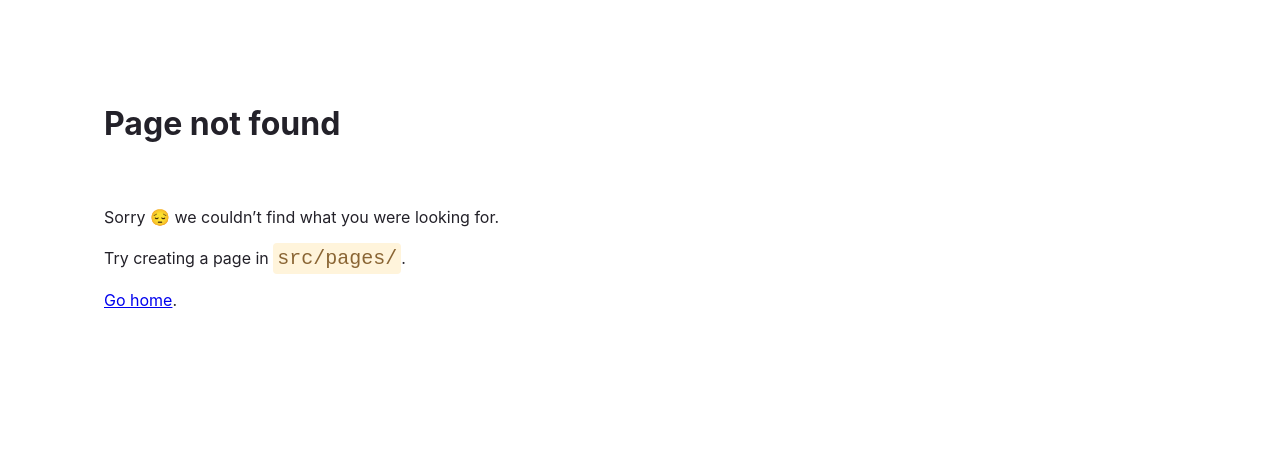
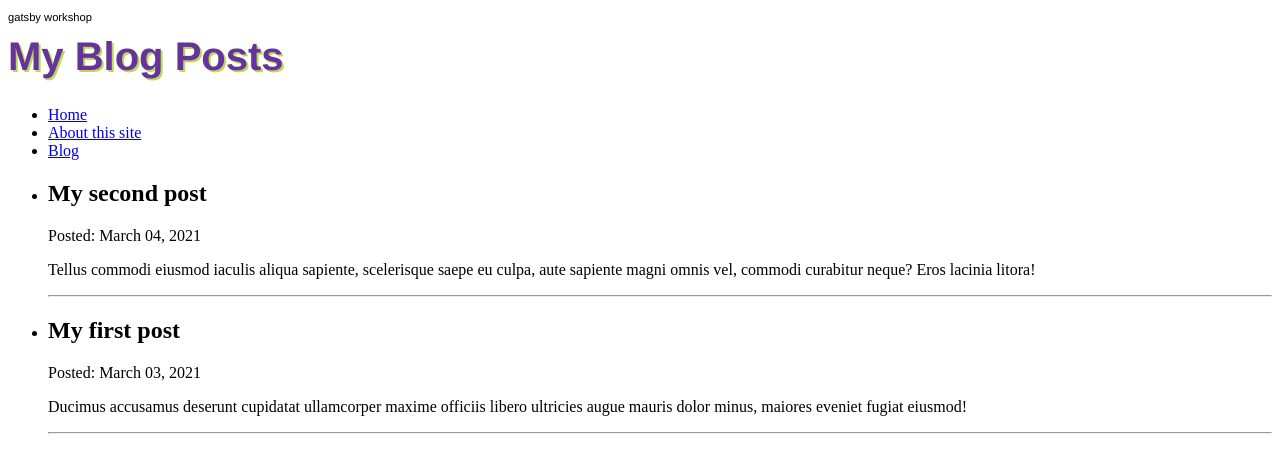
Before and after one commit to kryp71c/gatsby-workshop, a Gatsby site: page /blog in a window 1280 px wide. Before the commit this address had no page. Built offline with nearby package versions, Linux system fonts and the light colour scheme; Gatsby itself is replaced by a stand-in of ours.

Commit message:
add blog posts

```diff
--- /dev/null
+++ b/blog/my-first-post.mdx
@@ -0,0 +1,6 @@
+---
+title: "My first post"
+date: "2021-03-03"
+---
+
+Ducimus accusamus deserunt cupidatat ullamcorper maxime officiis libero ultricies augue mauris dolor minus, maiores eveniet fugiat eiusmod!
--- /dev/null
+++ b/blog/my-second-post.mdx
@@ -0,0 +1,6 @@
+---
+title: "My second post"
+date: "2021-03-04"
+---
+
+Tellus commodi eiusmod iaculis aliqua sapiente, scelerisque saepe eu culpa, aute sapiente magni omnis vel, commodi curabitur neque? Eros lacinia litora!
--- a/gatsby-config.js
+++ b/gatsby-config.js
@@ -11,10 +11,10 @@ module.exports = {
     {
       resolve: "gatsby-source-filesystem",
       options: {
-        name: "pages",
-        path: "./src/pages/",
+        name: "posts",
+        path: `${__dirname}/blog/`
+        ,
       },
-      __key: "pages",
     },
   ],
 };
--- a/src/components/layout.js
+++ b/src/components/layout.js
@@ -22,6 +22,7 @@ const Layout = ( { children, pageTitle } ) => {
         <ul className={siteNav}>
           <li className={siteNavItem}><Link to='/'>Home</Link></li>
           <li className={siteNavItem}><Link to='/about'>About this site</Link></li>
+          <li className={siteNavItem}><Link to="/blog">Blog</Link></li>
         </ul>
       </nav>
       { children }
--- a/src/components/layout.module.css
+++ b/src/components/layout.module.css
@@ -3,10 +3,11 @@
   font-size: 0.7em
 }
 .title {
-  color: #bada55;
-  text-shadow: 2px 2px #663399;
+  color: #663399;
+  text-shadow: 2px 2px #bada55;
   font-size: 2.5rem;
   font-family: Helvetica, Arial, sans-serif;
+  margin-top: 0;
 }
 .site-nav {
   width: 100%;
--- /dev/null
+++ b/src/pages/blog.js
@@ -0,0 +1,41 @@
+import React from "react"
+import Layout from "../components/layout"
+import { graphql } from "gatsby"
+import { MDXRenderer } from "gatsby-plugin-mdx"
+
+const BlogPage = ({data}) => {
+  return (
+    <Layout pageTitle="My Blog Posts">
+      <ul>
+        { data.allMdx.nodes.map(node => {
+          return (
+            <li key={node.frontmatter.title}>
+              <article>
+                <h2 className="blogTitle">{node.frontmatter.title}</h2>
+                <p>Posted: {node.frontmatter.date}</p>
+                <MDXRenderer>{node.body}</MDXRenderer>
+              </article>
+              <hr />
+            </li>
+          )
+        })}
+      </ul>
+    </Layout>
+  )
+}
+
+export const query = graphql`
+  query BlogPosts {
+    allMdx(sort: { order: DESC, fields: frontmatter___date }) {
+      nodes {
+        frontmatter {
+          date(formatString: "MMMM DD, YYYY")
+          title
+        }
+        body
+      }
+    }
+  }
+`
+
+export default BlogPage
--- a/src/pages/index.js
+++ b/src/pages/index.js
@@ -7,7 +7,7 @@ import { StaticImage } from 'gatsby-plugin-image'
 const IndexPage = () => {
   return (
     <Layout pageTitle="Gatsby Conf 2021 Workshop">
-        <StaticImage src="../images/waves.jpg" alt="watter rippling on the surface"/>
+        <StaticImage src="../images/waves.jpg" alt="watter rippling on the surface" aspectRatio={3/1}/>
         <p>Hello. This site was created by a human during the Gatsby Conf 2021.</p>
         <p>Pretty soon all of this will be done by AI instead.</p>
     </Layout>
```
